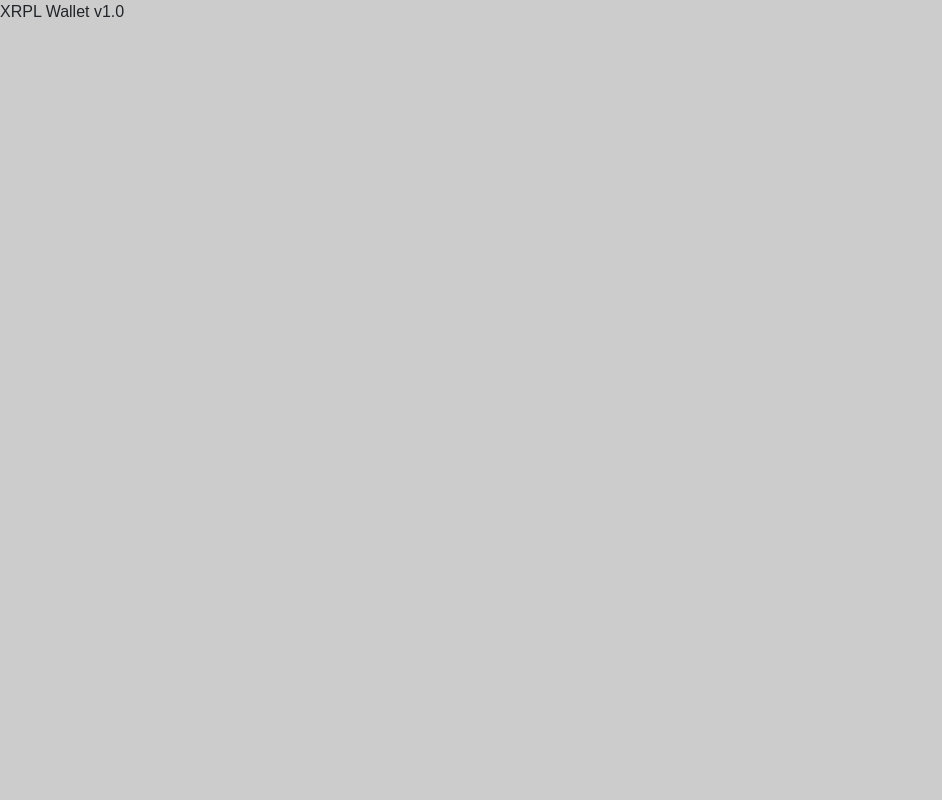
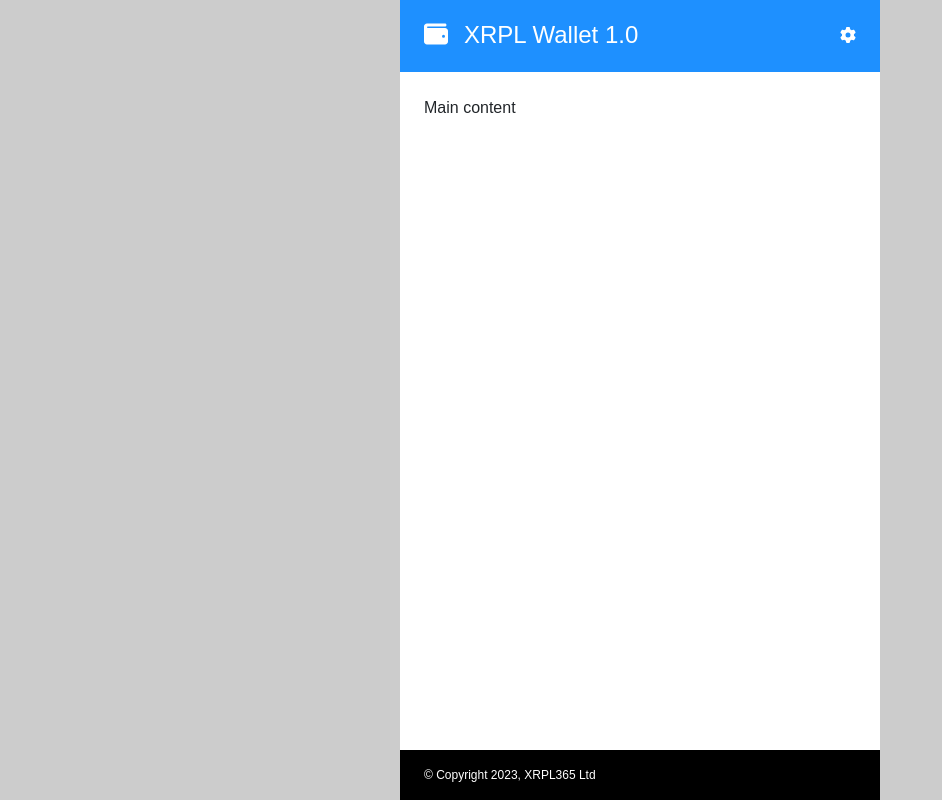
Before and after one commit to xrpl365/the-complete-xrpl-developer-bootcamp, a React (Create React App) app: page / in a window 1280 px wide. Shown: the whole page, without its empty margins (0-942 px from the left). Built offline with nearby package versions, Linux system fonts and the light colour scheme.

Commit message:
finished

```diff
--- a/package.json
+++ b/package.json
@@ -41,6 +41,7 @@
     "eslint-plugin-react": "^7.34.1",
     "globals": "^15.0.0",
     "stylelint": "^16.3.1",
+    "stylelint-config-sass-guidelines": "^11.1.0",
     "stylelint-config-standard-scss": "^13.1.0",
     "stylelint-order": "^6.0.4",
     "stylelint-scss": "^6.2.1"
--- a/public/index.html
+++ b/public/index.html
@@ -16,7 +16,7 @@
 
 <body>
   <noscript>You need to enable JavaScript to run this app.</noscript>
-  <div id="root"></div>
+  <div id="root" class="root"></div>
 
 </body>
 
--- a/src/App.js
+++ b/src/App.js
@@ -1,5 +1,17 @@
+import Header from "./components/Header";
+import Footer from "./components/Footer";
+import Main from "./pages/Main";
+
 function App() {
-  return <div className="App">XRPL Wallet v1.0</div>;
+  return (
+    <>
+      <Header />
+      <main>
+        <Main />
+      </main>
+      <Footer />
+    </>
+  );
 }
 
 export default App;
--- /dev/null
+++ b/src/components/Footer.js
@@ -0,0 +1,11 @@
+import "./footer.scss";
+
+function Footer() {
+  return (
+    <footer>
+      <p>&copy; Copyright 2023, XRPL365 Ltd</p>
+    </footer>
+  );
+}
+
+export default Footer;
--- /dev/null
+++ b/src/components/Header.js
@@ -0,0 +1,29 @@
+import "./header.scss";
+
+import { FontAwesomeIcon } from "@fortawesome/react-fontawesome";
+import { faWallet, faGear } from "@fortawesome/free-solid-svg-icons";
+
+function Header() {
+  const handleSwitchToHome = () => {};
+  const handleSwitchToSettings = () => {};
+
+  return (
+    <header>
+      <div
+        className="header-logo"
+        onClick={handleSwitchToHome}
+      >
+        <FontAwesomeIcon icon={faWallet} />
+        <span className="project-name">XRPL Wallet 1.0</span>
+      </div>
+      <div
+        className="header-settings"
+        onClick={handleSwitchToSettings}
+      >
+        <FontAwesomeIcon icon={faGear} />
+      </div>
+    </header>
+  );
+}
+
+export default Header;
--- /dev/null
+++ b/src/components/footer.scss
@@ -0,0 +1,15 @@
+@import "../constants";
+
+footer {
+  background-color: $black;
+  color: $white;
+  display: flex;
+  height: 50px;
+  padding: 16px 24px;
+
+  p {
+    font-size: 12px;
+    margin: 0;
+    padding: 0;
+  }
+}
--- /dev/null
+++ b/src/components/header.scss
@@ -0,0 +1,31 @@
+@import "../constants";
+
+header {
+  align-items: center;
+  background-color: $primary;
+  color: $white;
+  display: flex;
+  height: 72px;
+  justify-content: space-between;
+  padding: 16px;
+
+  .header-logo {
+    cursor: pointer;
+    padding: 8px;
+
+    svg {
+      font-size: 24px;
+    }
+
+    .project-name {
+      font-size: 24px;
+      line-height: 1;
+      margin-left: 16px;
+    }
+  }
+
+  .header-settings {
+    cursor: pointer;
+    padding: 8px;
+  }
+}
--- a/src/index.scss
+++ b/src/index.scss
@@ -13,8 +13,8 @@
   color: $white;
 }
 
-.btn-primary:not(:disabled):not(.disabled).active,
-.btn-primary:not(:disabled):not(.disabled):active,
+.btn-primary:not(:disabled) :not(.disabled).active,
+.btn-primary:not(:disabled) :not(.disabled):active,
 .btn-primary,
 .btn-primary:hover {
   background-color: $primary;
@@ -42,6 +42,17 @@
   padding: 0;
 }
 
+main {
+  height: calc(100vh - 122px); /* Adjusts to the remaining height */
+  overflow-y: auto;
+  padding: 24px;
+
+  .action-buttons {
+    display: flex;
+    justify-content: space-between;
+  }
+}
+
 h1 {
   color: $primary;
   font-size: 24px;
--- /dev/null
+++ b/src/pages/Main.js
@@ -0,0 +1,7 @@
+import "./main.scss";
+
+function Main() {
+  return <div className="main">Main content</div>;
+}
+
+export default Main;
--- /dev/null
+++ b/src/pages/main.scss
@@ -0,0 +1 @@
+@import "../constants";
```
